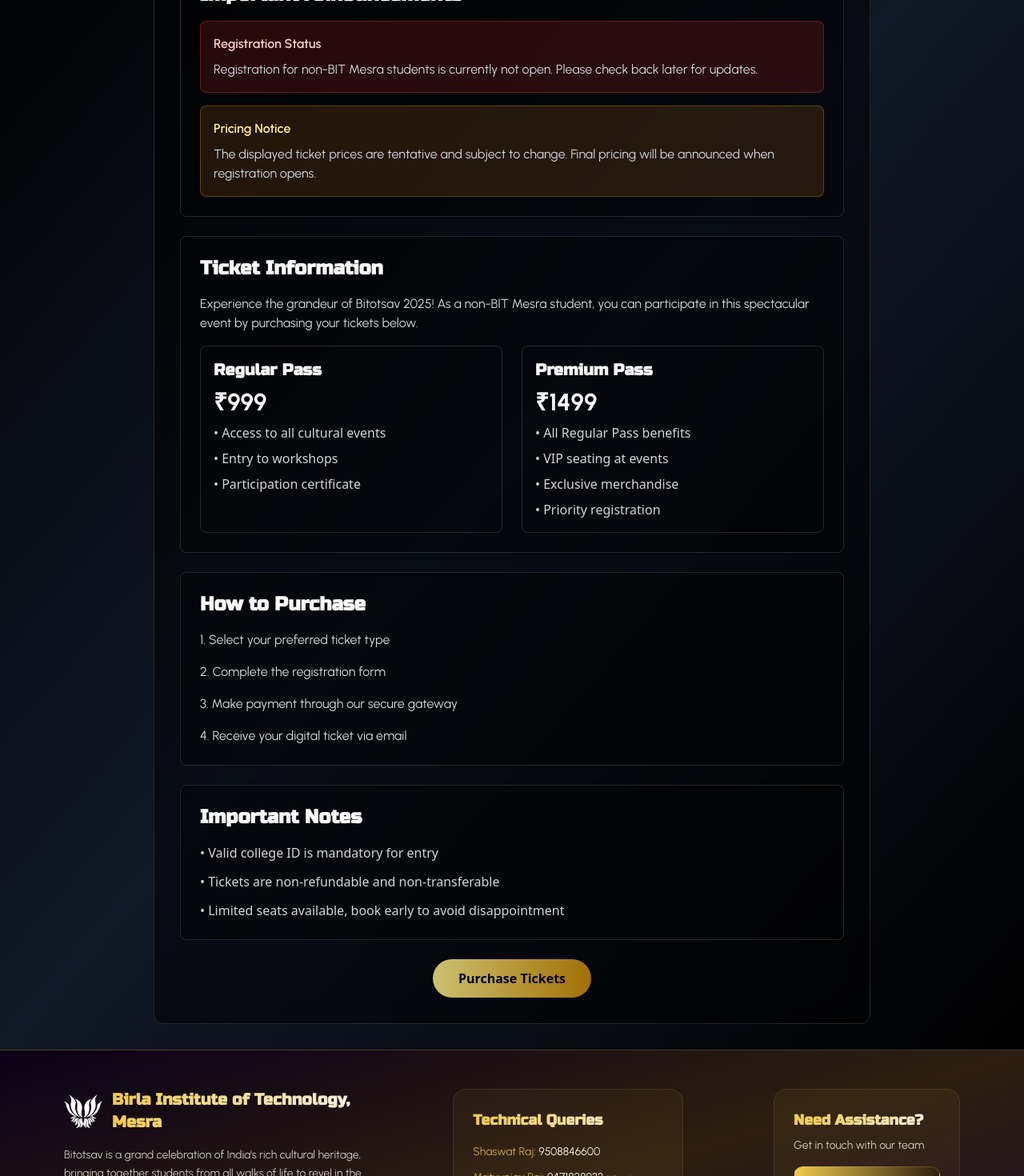
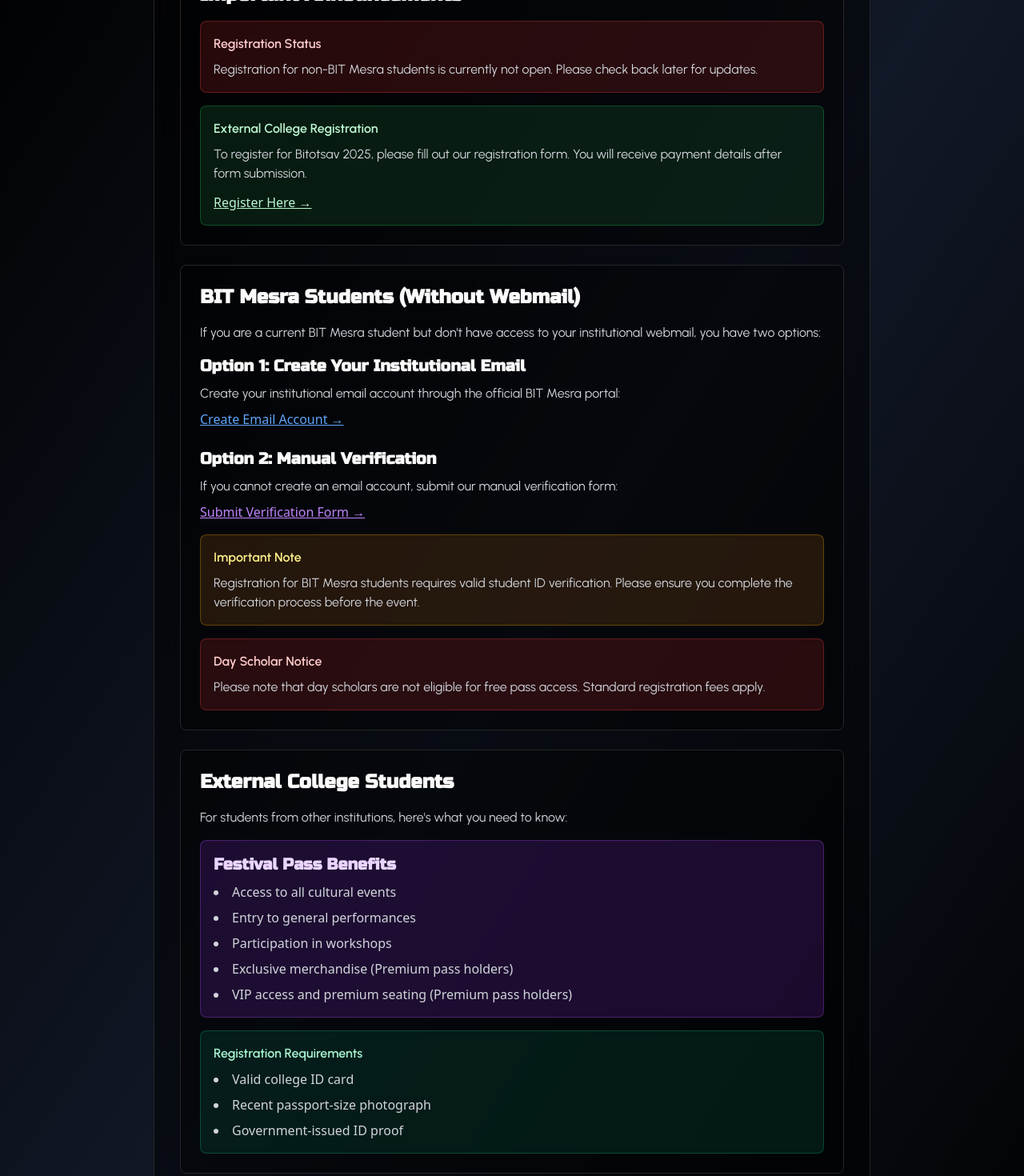
Before and after one commit to bitotsav-fest/website, a Next.js app: page /dashboard/non-bit in a window 1280 px wide. Shown: the part 240-1710 px from the top of the page at 80% size. Built offline with nearby package versions, Linux system fonts and the light colour scheme; no server answers.

Commit message:
non bit and bit without webmail google forms

```diff
--- a/src/app/dashboard/non-bit/page.js
+++ b/src/app/dashboard/non-bit/page.js
@@ -22,48 +22,65 @@ export default function NonBitPage() {
                 <p className="text-red-200 font-semibold">Registration Status</p>
                 <p className="text-gray-300 mt-2">Registration for non-BIT Mesra students is currently not open. Please check back later for updates.</p>
               </div>
-              <div className="p-4 bg-yellow-900/30 border border-yellow-500/30 rounded-lg">
-                <p className="text-yellow-200 font-semibold">Pricing Notice</p>
-                <p className="text-gray-300 mt-2">The displayed ticket prices are tentative and subject to change. Final pricing will be announced when registration opens.</p>
+              <div className="p-4 bg-green-900/30 border border-green-500/30 rounded-lg">
+                <p className="text-green-200 font-semibold">External College Registration</p>
+                <p className="text-gray-300 mt-2">To register for Bitotsav 2025, please fill out our registration form. You will receive payment details after form submission.</p>
+                <a href="https://forms.gle/vrGVevEJKeDMRW4k7" target="_blank" rel="noopener noreferrer" className="inline-block mt-3 text-green-200 hover:text-green-400 underline">Register Here →</a>
               </div>
             </div>
           </section>
 
-          <section className="bg-black/30 p-6 rounded-lg border border-gold/20">
-            <h2 className="text-2xl font-semibold text-gold mb-4">Ticket Information</h2>
-            <p className="text-gray-300 mb-4">
-              Experience the grandeur of Bitotsav 2025! As a non-BIT Mesra student, you can participate in this spectacular event by purchasing your tickets below.
-            </p>
-            <div className="grid md:grid-cols-2 gap-6">
-              <div className="p-4 border border-gold/20 rounded-lg">
-                <h3 className="text-xl font-semibold text-gold mb-2">Regular Pass</h3>
-                <p className="text-3xl font-bold text-white mb-2">₹999</p>
-                <ul className="text-gray-300 space-y-2">
-                  <li>• Access to all cultural events</li>
-                  <li>• Entry to workshops</li>
-                  <li>• Participation certificate</li>
-                </ul>
+          <section className="bg-black/30 p-6 rounded-lg border border-gold/20 mb-6">
+            <h2 className="text-2xl font-semibold text-gold mb-4">BIT Mesra Students (Without Webmail)</h2>
+            <div className="space-y-4">
+              <p className="text-gray-300">If you are a current BIT Mesra student but don&apos;t have access to your institutional webmail, you have two options:</p>
+              <div className="space-y-6">
+                <div>
+                  <h3 className="text-xl font-semibold text-gold mb-2">Option 1: Create Your Institutional Email</h3>
+                  <p className="text-gray-300 mb-2">Create your institutional email account through the official BIT Mesra portal:</p>
+                  <a href="https://bitmesra.ac.in/Email_Application/index.html" target="_blank" rel="noopener noreferrer" className="inline-block text-blue-400 hover:text-blue-300 underline">Create Email Account →</a>
+                </div>
+                <div>
+                  <h3 className="text-xl font-semibold text-gold mb-2">Option 2: Manual Verification</h3>
+                  <p className="text-gray-300 mb-2">If you cannot create an email account, submit our manual verification form:</p>
+                  <a href="https://forms.gle/C5d1riuSV8jEsPHm9" target="_blank" rel="noopener noreferrer" className="inline-block text-purple-400 hover:text-purple-300 underline">Submit Verification Form →</a>
+                </div>
               </div>
-              <div className="p-4 border border-gold/20 rounded-lg">
-                <h3 className="text-xl font-semibold text-gold mb-2">Premium Pass</h3>
-                <p className="text-3xl font-bold text-white mb-2">₹1499</p>
-                <ul className="text-gray-300 space-y-2">
-                  <li>• All Regular Pass benefits</li>
-                  <li>• VIP seating at events</li>
-                  <li>• Exclusive merchandise</li>
-                  <li>• Priority registration</li>
-                </ul>
+              <div className="mt-4 p-4 bg-yellow-900/30 border border-yellow-500/30 rounded-lg">
+                <p className="text-yellow-200 font-semibold">Important Note</p>
+                <p className="text-gray-300 mt-2">Registration for BIT Mesra students requires valid student ID verification. Please ensure you complete the verification process before the event.</p>
+              </div>
+              <div className="mt-4 p-4 bg-red-900/30 border border-red-500/30 rounded-lg">
+                <p className="text-red-200 font-semibold">Day Scholar Notice</p>
+                <p className="text-gray-300 mt-2">Please note that day scholars are not eligible for free pass access. Standard registration fees apply.</p>
               </div>
             </div>
           </section>
 
-          <section className="bg-black/30 p-6 rounded-lg border border-gold/20">
-            <h2 className="text-2xl font-semibold text-gold mb-4">How to Purchase</h2>
-            <div className="space-y-4 text-gray-300">
-              <p>1. Select your preferred ticket type</p>
-              <p>2. Complete the registration form</p>
-              <p>3. Make payment through our secure gateway</p>
-              <p>4. Receive your digital ticket via email</p>
+          <section className="bg-black/30 p-6 rounded-lg border border-gold/20 mb-6">
+            <h2 className="text-2xl font-semibold text-gold mb-4">External College Students</h2>
+            <div className="space-y-4">
+              <p className="text-gray-300">For students from other institutions, here&apos;s what you need to know:</p>
+              <div className="grid grid-cols-1 gap-4">
+                <div className="p-4 bg-purple-900/30 border border-purple-500/30 rounded-lg">
+                  <h3 className="text-xl font-semibold text-purple-200 mb-2">Festival Pass Benefits</h3>
+                  <ul className="list-disc list-inside space-y-2 text-gray-300">
+                    <li>Access to all cultural events</li>
+                    <li>Entry to general performances</li>
+                    <li>Participation in workshops</li>
+                    <li>Exclusive merchandise (Premium pass holders)</li>
+                    <li>VIP access and premium seating (Premium pass holders)</li>
+                  </ul>
+                </div>
+              </div>
+              <div className="mt-4 p-4 bg-emerald-900/30 border border-emerald-500/30 rounded-lg">
+                <p className="text-emerald-200 font-semibold">Registration Requirements</p>
+                <ul className="list-disc list-inside space-y-2 text-gray-300 mt-2">
+                  <li>Valid college ID card</li>
+                  <li>Recent passport-size photograph</li>
+                  <li>Government-issued ID proof</li>
+                </ul>
+              </div>
             </div>
           </section>
 
@@ -77,9 +94,9 @@ export default function NonBitPage() {
           </section>
 
           <div className="text-center">
-            <button className="bg-gradient-to-r from-yellow-200/80 to-yellow-600/80 hover:from-yellow-200 hover:to-yellow-600 text-black font-bold py-3 px-8 rounded-full transform transition-all hover:scale-105">
-              Purchase Tickets
-            </button>
+            <a href="https://forms.gle/aJ8PMAAra996TXxf6" target="_blank" rel="noopener noreferrer" className="inline-block bg-gradient-to-r from-yellow-200/80 to-yellow-600/80 hover:from-yellow-200 hover:to-yellow-600 text-black font-bold py-3 px-8 rounded-full transform transition-all hover:scale-105">
+              Register Now
+            </a>
           </div>
         </div>
       </motion.div>
```
Also changed, not shown: src/app/dashboard/bit/form-fields.md (added, +70 -0 lines), src/app/dashboard/non-bit/form-fields.md (added, +81 -0 lines).
